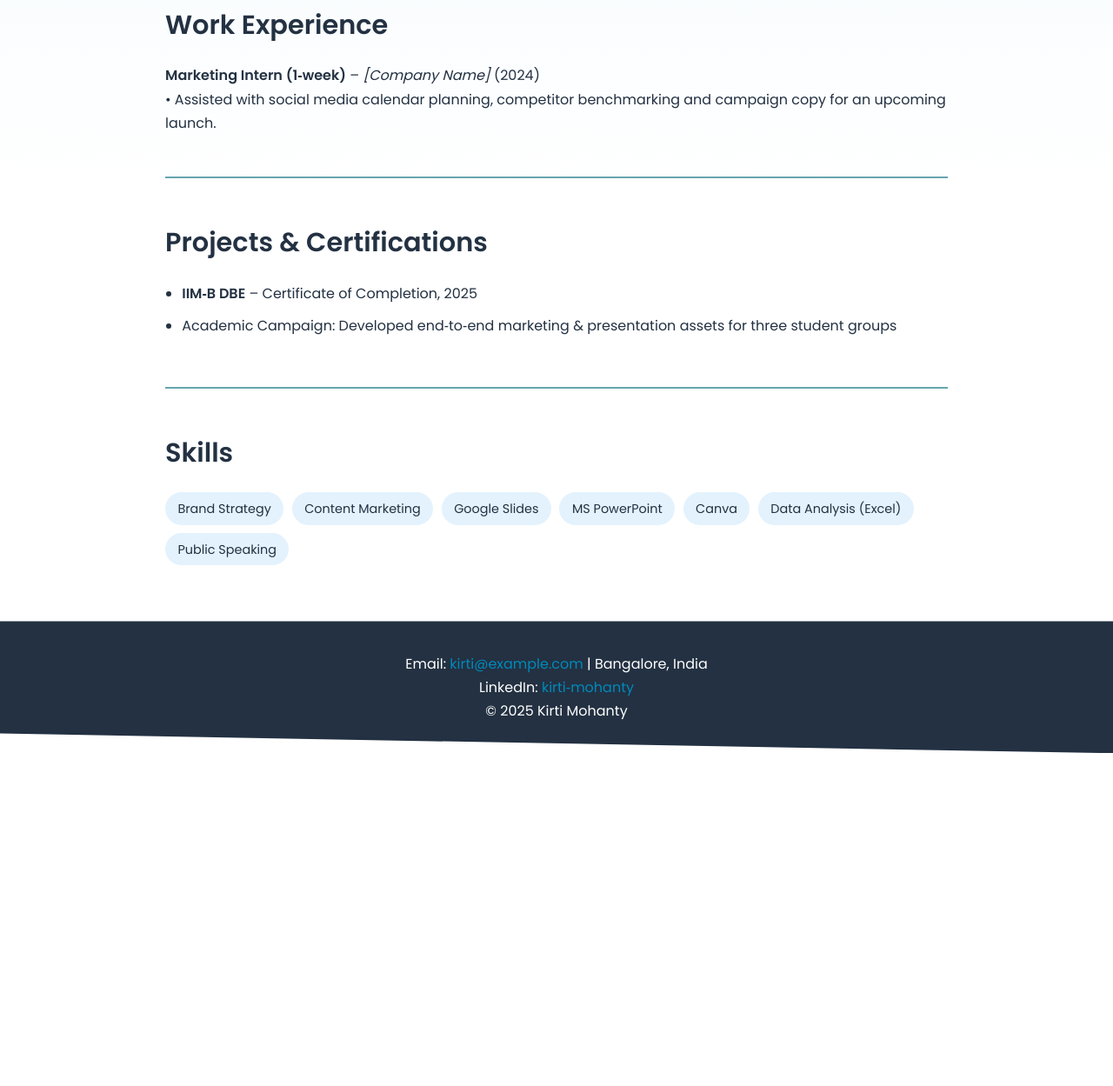
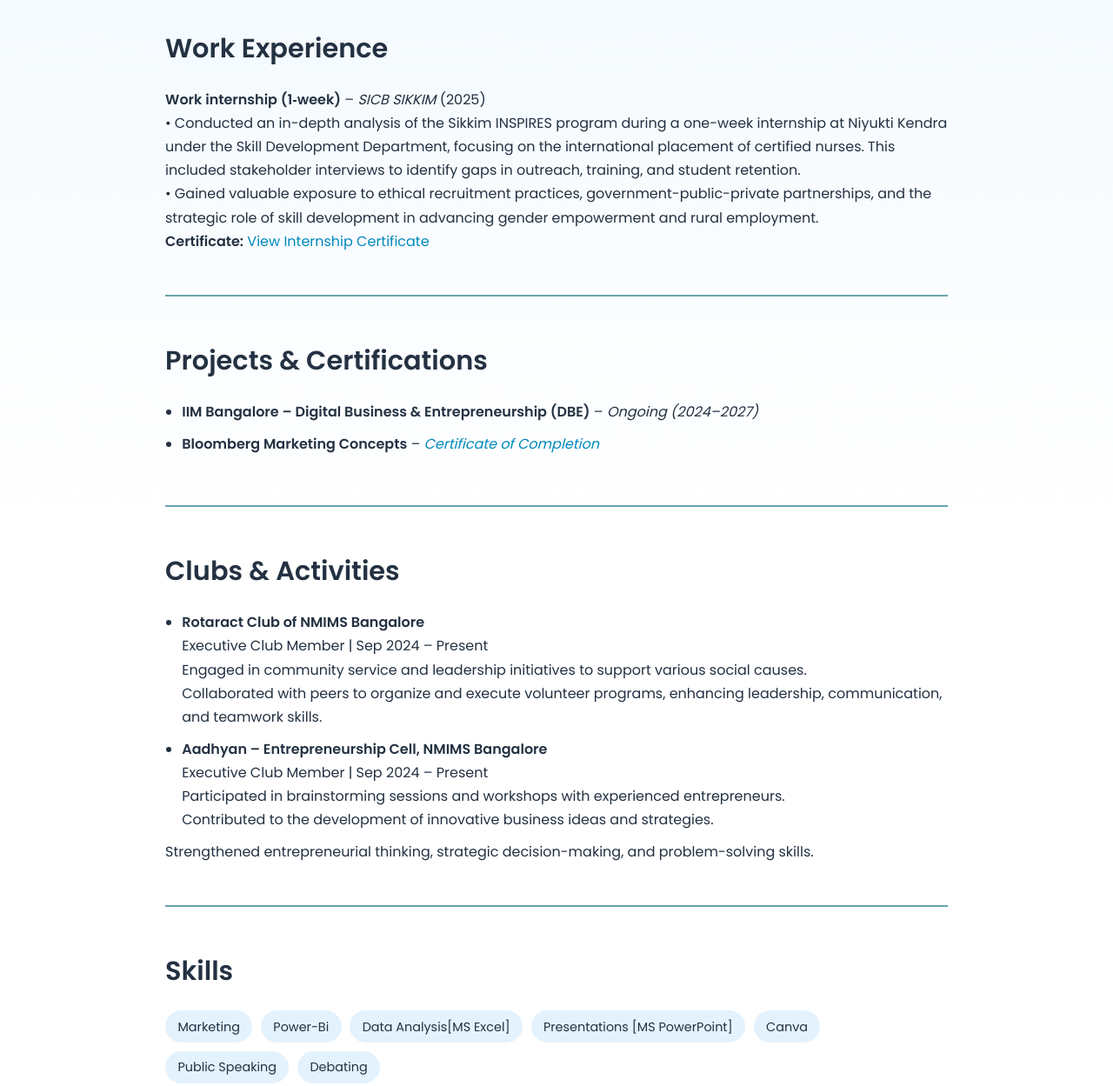
Before and after one commit to prajjwal-acharya/resume-website, a plain HTML site: page index.html in a window 1280 px wide. Shown: the part 997-2246 px from the top of the page at 87% size. Before the commit the page ends 1863 px from the top, so only its background shows below. Drawn offline with Linux system fonts and the light colour scheme.

Commit message:
Update index.html

```diff
--- a/index.html
+++ b/index.html
@@ -18,6 +18,7 @@
       <li><a href="#education">Education</a></li>
       <li><a href="#experience">Experience</a></li>
       <li><a href="#projects">Projects</a></li>
+      <li><a href="#clubs">Clubs</a></li>
       <li><a href="#skills">Skills</a></li>
       <li><a href="#contact">Contact</a></li>
     </ul>
@@ -28,8 +29,8 @@
     <img src="images/kirti.jpg" alt="Kirti Mohanty" class="profile-pic" />
     <div class="intro">
       <h1>Kirti Mohanty</h1>
-      <p class="tagline">BBA @ NMIMS Bangalore • IIM DBE (Online) • Marketing Enthusiast</p>
-      <a href="Kirti_Mohanty_Resume.pdf" class="btn-primary" target="_blank">Download Resume</a>
+      <p class="tagline">BBA @ NMIMS Bangalore • IIMB-DBE</p>
+      <a href="https://drive.google.com/file/d/1SnXTAty1u9Lk7qMT1kewpdo9SuDnNq67/view?usp=sharing" class="btn-primary" target="_blank">Download Resume</a>
     </div>
   </header>
 
@@ -37,56 +38,78 @@
     <!-- About -->
     <section id="about">
       <h2>About Me</h2>
-      <p>I am Kirti Mohanty, a driven business undergraduate currently pursuing a BBA from NMIMS Bangalore and enhancing my digital acumen through the IIM Bangalore Digital Business Essentials program. Fascinated by consumer behaviour and storytelling, I love crafting campaigns that resonate and convert.</p>
-      <p><strong>Interests:</strong> Marketing Analytics, Brand Strategy, Digital Campaigns</p>
-      <p><strong>Career Goal:</strong> Grow into a strategic marketing leader who builds authentic, data‑driven brand experiences.</p>
+      <p>I am a dedicated undergraduate student currently pursuing a Bachelor's in Business Administration at NMIMS Bangalore. To deepen my understanding of entrepreneurship and digital innovation, I am also enrolled in the Digital Business and Entrepreneurship (DBE) program offered by IIM Bangalore.</p>
+      <p><span class="highlight">Career Goal:</span> Leverage my diverse skill set and knowledge to drive positive societal impact through innovative business solutions, with the long-term vision of becoming a successful entrepreneur.</p>
+      <p><span class="highlight">Interests:</span> Marketing Analytics, Brand Strategy, Digital Campaigns, Classical Violin, Reading</p>
     </section>
 
     <!-- Education -->
     <section id="education">
       <h2>Education</h2>
       <ul>
-        <li><strong>BBA</strong> – Narsee Monjee Institute of Management Studies, Bangalore (2023‑2026)</li>
-        <li><strong>Digital Business Essentials (Online)</strong> – Indian Institute of Management Bangalore (2024‑2025)</li>
+        <li><strong>BBA [Hons]</strong> – Narsee Monjee Institute of Management Studies, Bangalore (2024‑2028)</li>
+        <li><strong>Digital Business Entrepreneurship</strong> – Indian Institute of Management Bangalore (2024‑2027)</li>
       </ul>
     </section>
 
     <!-- Experience -->
     <section id="experience">
       <h2>Work Experience</h2>
-      <p><strong>Marketing Intern (1‑week)</strong> – <em>[Company Name]</em> (2024)<br>
-         • Assisted with social media calendar planning, competitor benchmarking and campaign copy for an upcoming launch.
-      </p>
+      <p><strong>Work internship (1‑week)</strong> – <em>SICB SIKKIM</em> (2025)<br>
+        • Conducted an in-depth analysis of the Sikkim INSPIRES program during a one-week internship at Niyukti Kendra under the Skill Development Department, focusing on the international placement of certified nurses. This included stakeholder interviews to identify gaps in outreach, training, and student retention.</p>
+      <p>• Gained valuable exposure to ethical recruitment practices, government-public-private partnerships, and the strategic role of skill development in advancing gender empowerment and rural employment.</p>
+      <p><strong>Certificate:</strong> <a href="https://drive.google.com/file/d/16nfLPUda5QFOz3b46-sP2zKqP5aAJAmR/view" target="_blank">View Internship Certificate</a></p>
     </section>
 
     <!-- Projects -->
     <section id="projects">
       <h2>Projects & Certifications</h2>
       <ul>
-        <li><strong>IIM‑B DBE</strong> – Certificate of Completion, 2025</li>
-        <li>Academic Campaign: Developed end‑to‑end marketing & presentation assets for three student groups</li>
+        <li><strong>IIM Bangalore – Digital Business & Entrepreneurship (DBE)</strong> – <em>Ongoing (2024–2027)</em></li>
+        <li><strong>Bloomberg Marketing Concepts</strong> – <em><a href="https://drive.google.com/file/d/1AYsSsrN7jXH490KfMIXhpYpH9f6WZcIO/view" target="_blank">Certificate of Completion</a></em></li>
       </ul>
+    </section>
+
+    <!-- Clubs & Activities -->
+    <section id="clubs">
+      <h2>Clubs & Activities</h2>
+      <ul>
+        <li>
+          <strong>Rotaract Club of NMIMS Bangalore</strong><br>
+          Executive Club Member | Sep 2024 – Present<br>
+          Engaged in community service and leadership initiatives to support various social causes.<br>
+          Collaborated with peers to organize and execute volunteer programs, enhancing leadership, communication, and teamwork skills.
+        </li>
+        <li>
+          <strong>Aadhyan – Entrepreneurship Cell, NMIMS Bangalore</strong><br>
+          Executive Club Member | Sep 2024 – Present<br>
+          Participated in brainstorming sessions and workshops with experienced entrepreneurs.<br>
+          Contributed to the development of innovative business ideas and strategies.
+        </li>
+      </ul>
+      <p>Strengthened entrepreneurial thinking, strategic decision-making, and problem-solving skills.</p>
     </section>
 
     <!-- Skills -->
     <section id="skills">
       <h2>Skills</h2>
       <div class="skills-list">
-        <span class="skill">Brand Strategy</span>
-        <span class="skill">Content Marketing</span>
-        <span class="skill">Google Slides</span>
-        <span class="skill">MS PowerPoint</span>
+        <span class="skill">Marketing</span>
+        <span class="skill">Power-Bi</span>
+        <span class="skill">Data Analysis[MS Excel]</span>
+        <span class="skill">Presentations [MS PowerPoint]</span>
         <span class="skill">Canva</span>
-        <span class="skill">Data Analysis (Excel)</span>
         <span class="skill">Public Speaking</span>
+        <span class="skill">Debating</span>
       </div>
     </section>
   </main>
 
   <!-- Footer -->
   <footer id="contact">
-    <p>Email: <a href="mailto:kirti@example.com">kirti@example.com</a> | Bangalore, India</p>
+    <p>Email: <a href="mailto:kirtimohanty1826@example.com">kirtimohanty1826@example.com</a> | Odisha, India</p>
     <p>LinkedIn: <a href="https://www.linkedin.com/in/kirti-mohanty-227303325/" target="_blank">kirti‑mohanty</a></p>
+    <p>Phone: +91 xxxxxx1281</p>
     <p>&copy; 2025 Kirti Mohanty</p>
   </footer>
 </body>
```
